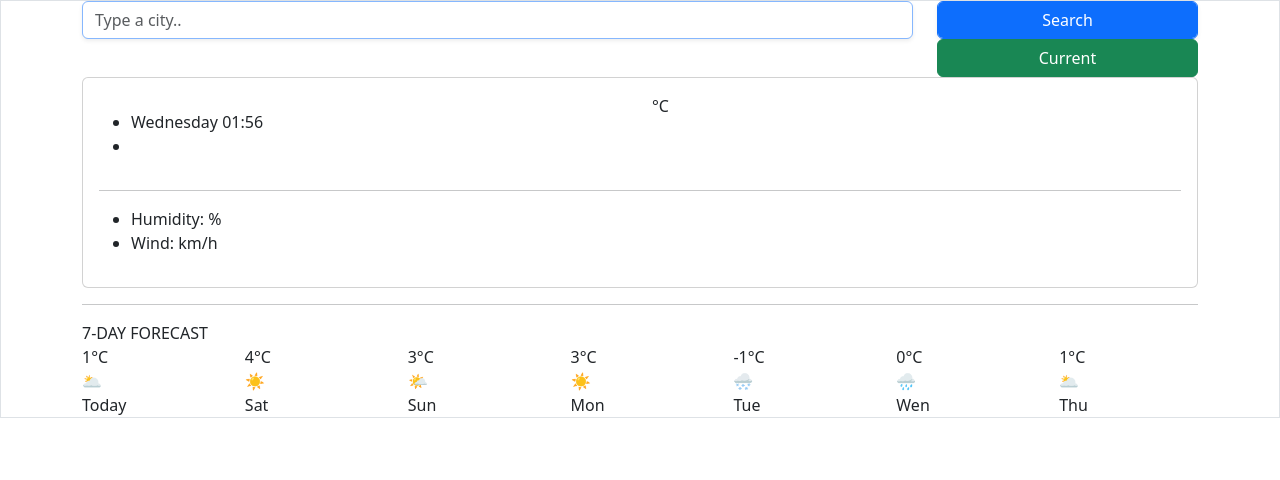
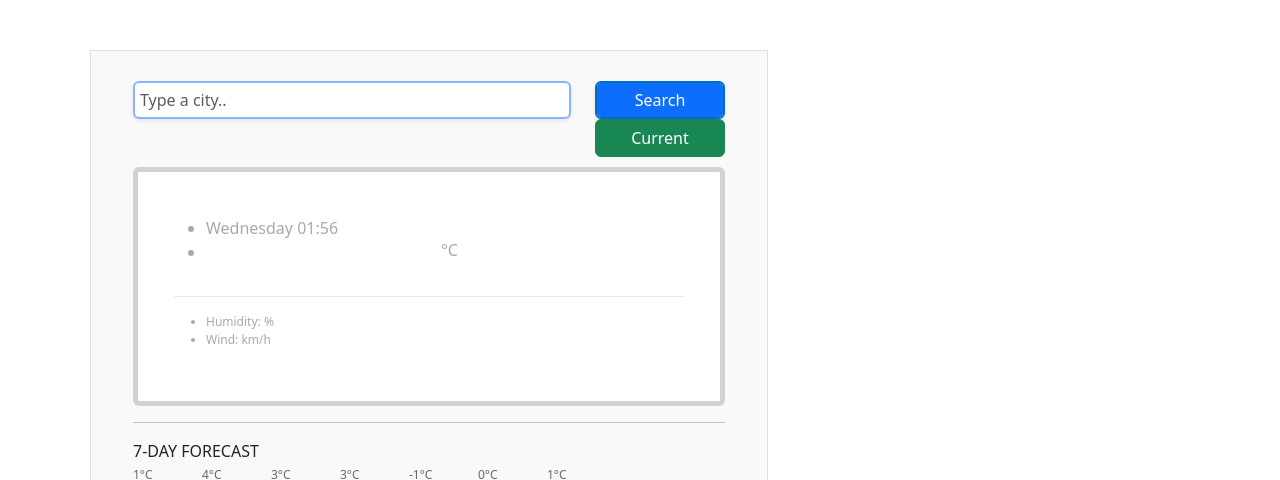
Before and after one commit to Sabaseddigh/my-weather-project, a website built with Parcel: page index.html in a window 1280 px wide. Shown: the top 480 px of the page. Built offline with nearby package versions, Linux system fonts and the light colour scheme; no server answers.

Commit message:
solve css problem

```diff
--- a/index.html
+++ b/index.html
@@ -4,15 +4,13 @@
     <title>Parcel Sandbox</title>
     <meta charset="UTF-8" />
     <link href="https://cdn.jsdelivr.net/npm/bootstrap@5.3.0-alpha1/dist/css/bootstrap.min.css" rel="stylesheet" integrity="sha384-GLhlTQ8iRABdZLl6O3oVMWSktQOp6b7In1Zl3/Jr59b6EGGoI1aFkw7cmDA6j6gD" crossorigin="anonymous"/>
-
-
-
-
     <link rel="preconnect" href="https://fonts.googleapis.com">
     <link rel="preconnect" href="https://fonts.gstatic.com" crossorigin>
     <link href="https://fonts.googleapis.com/css2?family=Bebas+Neue&display=swap" rel="stylesheet">
     <script src="https://unpkg.com/axios/dist/axios.min.js"></script>
- <link href="styles.css" />
+    <link rel="stylesheet" type="text/css" href="styles.css">
+
+
   </head>
 
   <body>
@@ -81,28 +79,28 @@
 
                   ><span class="units">°C</span>
 
-              <p0 class="card-text">
+              <p1 class="card-text">
 
-              </p0>
+              </p1>
 
            </div>
           </div>
 
-           <p4>
+           <p2>
             <hr />
             <ul>
               <li>Humidity: <span id="humidity"></span>%</li>
               <li>Wind: <span id="wind"></span> km/h</li>
             </ul>
-          </p4>
+          </p2>
         </div>
       </div>
     </div>
       <hr />
-      <p1>
+      <p3>
         7-DAY FORECAST
-      </p1>
-      <p2>
+      </p3>
+      <p4>
         <br />
         <div class="row">
           <div class="col">1°C</div>
@@ -134,7 +132,7 @@
           <div class="col">️Wen</div>
           <div class="col">Thu</div>
         </div>
-      </p2>
+      </p4>
 
       <script src="index.js"></script>
 
--- a/styles.css
+++ b/styles.css
@@ -12,7 +12,7 @@ body {
 }
 
 
-p1 {
+p4 {
   position: absolute;
   text-align: left;
   display: block;
@@ -22,7 +22,7 @@ p1 {
   color: dimgray;
 }
 
-p4 {
+p2 {
   font-size: 12px;
   padding: 0px;
 }
```
